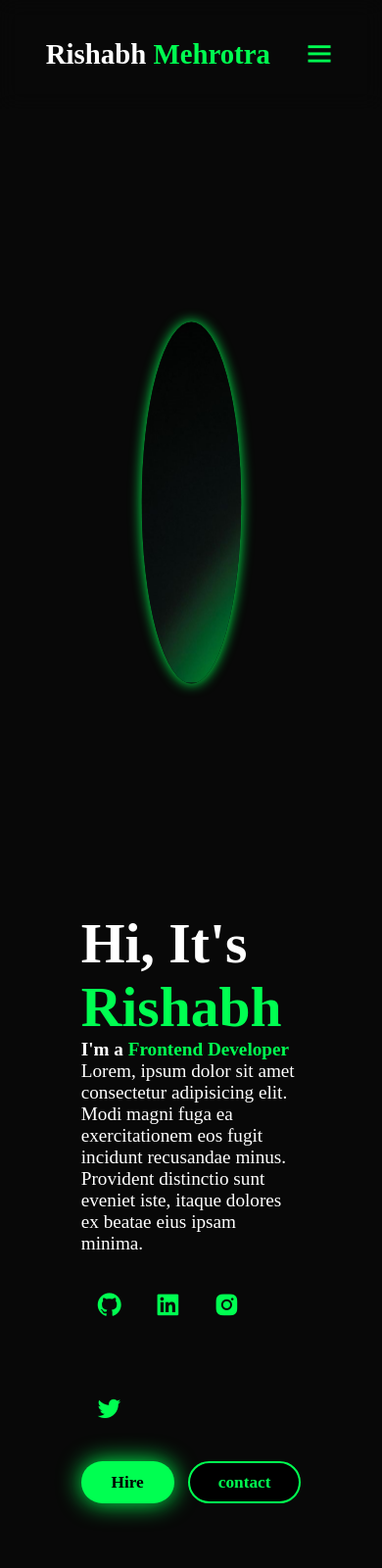
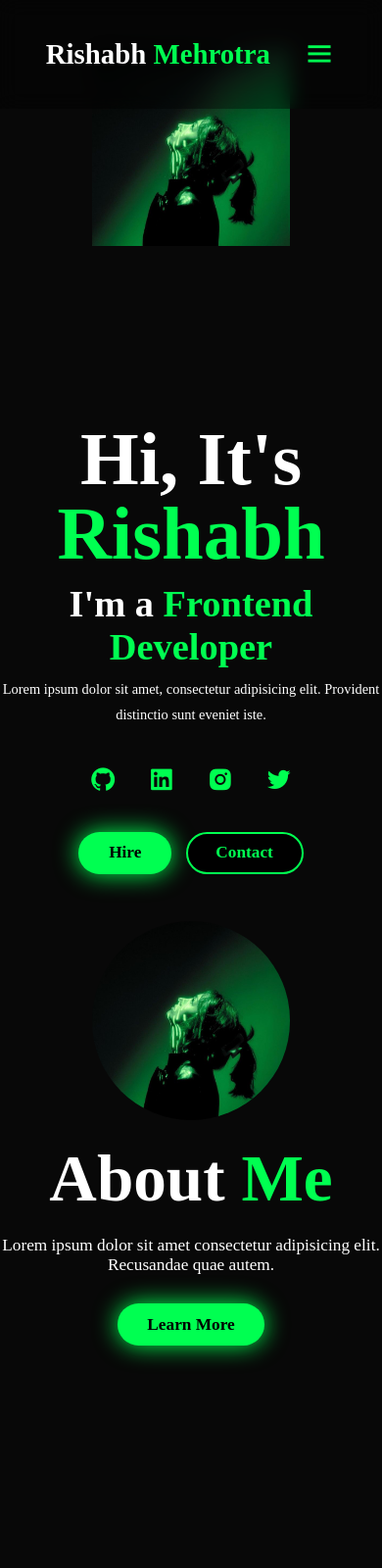
Before and after one commit to rish2311/PROJECT-BASED-LEARNING-2024, a plain HTML site: page DAY 1/Portfolio/index.html in a window 390 px wide. Shown: the top 1600 px of the page at 98% size. Drawn offline with nearby package versions, Linux system fonts and the light colour scheme.

Commit message:
Fixed Some UI issues

```diff
--- a/DAY 1/Portfolio/index.html
+++ b/DAY 1/Portfolio/index.html
@@ -5,194 +5,119 @@
     <meta name="viewport" content="width=device-width, initial-scale=1.0">
     <title>Portfolio Website</title>
 
-    <link rel = "stylesheet" href="style.css" />
-    <link href = "https://unpkg.com/boxicons@2.1.4/css/boxicons.min.css" rel = "stylesheet"/>
+    <link rel="stylesheet" href="style.css" />
+    <link href="https://unpkg.com/boxicons@2.1.4/css/boxicons.min.css" rel="stylesheet"/>
 
-<!-- this is a comment in HTML -->
 </head>
+
 <body>
 
-    <!--Header Section-->
-
-    <header class = "header">
-        <a href = "#home" class = "logo">Rishabh
-            <span>Mehrotra</span>
-        </a>
-
-        <i class="bx bx-menu" id = "menu-icon"></i>
-
+    <header class="header">
+        <a href="#home" class="logo">Rishabh <span>Mehrotra</span></a>
+        <i class="bx bx-menu" id="menu-icon"></i>
         <nav class="navbar">
-            <a href = "#home">Home</a>
-            <a href = "#about">About</a>
-            <a href = "#services">Services</a>
-            <a href = "#contact">Contact</a>
-
+            <a href="#home">Home</a>
+            <a href="#about">About</a>
+            <a href="#services">Services</a>
+            <a href="#contact">Contact</a>
         </nav>
     </header>
 
-<!--Home Section-->
-<!--Section.home#Home se niche wala line create hoga-->
-<section class="home" id="Home">
-
-    <!--.divhome-content se niche wala line create hoga-->
-    <div class="div-home-content">
+    <section class="home" id="home">
+        <div class="home-content">
             <h1>Hi, It's <span>Rishabh</span></h1>
             <h3>I'm a <span>Frontend Developer</span></h3>
-        <p>Lorem, ipsum dolor sit amet consectetur adipisicing elit. Modi magni fuga ea exercitationem eos fugit incidunt recusandae minus. Provident distinctio sunt eveniet iste, itaque dolores ex beatae eius ipsam minima.</p>
-
+            <p>Lorem ipsum dolor sit amet, consectetur adipisicing elit. Provident distinctio sunt eveniet iste.</p>
             <div class="social-icons">
-            <a href="#">
-                <i class="bx bxl-github"></i>
-            </a>
-            <a href = "#">
-                <i class = "bx bxl-linkedin-square"></i>
-            </a>
-            <a href="#">
-                <i class="bx bxl-instagram-alt"></i>
-            </a>
-            <a href="#">
-                <i class="bx bxl-twitter"></i>
-            </a>
+                <a href="#"><i class="bx bxl-github"></i></a>
+                <a href="#"><i class="bx bxl-linkedin-square"></i></a>
+                <a href="#"><i class="bx bxl-instagram-alt"></i></a>
+                <a href="#"><i class="bx bxl-twitter"></i></a>
             </div>
-
-        <div class = "btn-group">
+            <div class="btn-group">
                 <a href="#" class="btn">Hire</a>
-            <a href="#contact" class="btn">contact</a>
+                <a href="#contact" class="btn">Contact</a>
             </div>
         </div>
-
-    <!--.home-img se niche wala line create hoga-->
         <div class="home-img">
-        <img src="image.jpg" alt="">
+            <img src="image.jpg" alt="Rishabh Mehrotra profile picture">
         </div>
     </section>
 
-<!--Home Section is completed Here. About Section we will create now.-->
-<!--Section.about#about se niche wala line create hoga-->
     <section class="about" id="about">
-
         <div class="about-img">
-        <img src="image.jpg" alt="">
+            <img src="image.jpg" alt="Rishabh Mehrotra picture">
         </div>
-
         <div class="about-content">
             <h2>About <span>Me</span></h2>
-        <p>Lorem ipsum dolor sit amet consectetur, adipisicing elit. Obcaecati, quas vel. Error, voluptatem accusantium nam atque magnam incidunt dolorum inventore rem nesciunt velit debitis libero consequatur? Recusandae, quae autem. Debitis?</p>
-        <a href="#" class-="btn"></a>
+            <p>Lorem ipsum dolor sit amet consectetur adipisicing elit. Recusandae quae autem.</p>
+            <a href="#" class="btn">Learn More</a>
         </div>
     </section>
-<!--This is the end of about section-->
 
-<!--Services Section starts here-->
-<!--class.services#services se niche wala line create hoga-->
     <section class="services" id="services">
         <h2 class="heading">Services</h2>
-
         <div class="services-container">
-
-        <!-- .service-box se div create hua hai niche wala-->
             <div class="service-box">
-        <div class = "service-info">
-
-            <!--To create an icon-->
+                <div class="service-info">
                     <i class="bx bxs-devices"></i>
-            <h4>Mobile Development</h4>
-            <p>Lorem ipsum dolor sit amet consectetur, adipisicing elit. Distinctio, provident!</p>
+                    <h4>Mobile App Development</h4>
+                    <p>Lorem ipsum dolor sit amet consectetur adipisicing elit.</p>
                 </div>
             </div>
-
-
-
             <div class="service-box">
-            <div class = "service-info">
-
-                <!--To create an icon-->
+                <div class="service-info">
                     <i class="bx bxs-code"></i>
                     <h4>Frontend Development</h4>
-                <p>Lorem ipsum dolor sit amet consectetur, adipisicing elit. Distinctio, provident!</p>
+                    <p>Lorem ipsum dolor sit amet consectetur adipisicing elit.</p>
                 </div>
             </div>
-
-
-
             <div class="service-box">
-            <div class = "service-info">
-
-                <!--To create an icon-->
+                <div class="service-info">
                     <i class="bx bxs-code-curly"></i>
                     <h4>Backend Development</h4>
-                <p>Lorem ipsum dolor sit amet consectetur, adipisicing elit. Distinctio, provident!</p>
+                    <p>Lorem ipsum dolor sit amet consectetur adipisicing elit.</p>
                 </div>
             </div>
         </div>
     </section>
 
-<!--Now we will start contact section-->
     <section class="contact" id="contact">
         <h2 class="heading">Contact <span>Me</span></h2>
-
         <form action="">
             <div class="input-group">
                 <div class="input-box">
                     <input type="text" placeholder="Full Name">
                     <input type="email" placeholder="Email">
                 </div>
-
                 <div class="input-box">
                     <input type="number" placeholder="Phone Number">
-                <input type = "text" placeholder="Subject">
+                    <input type="text" placeholder="Subject">
                 </div>
             </div>
-
-
             <div class="input-group-2">
-            <textarea name="" id="" cols="30" rows="10" placeholder="Your Message"></textarea>
-
-            <input type = "submit" value="Send Message" class="btn">
-
+                <textarea cols="30" rows="10" placeholder="Your Message"></textarea>
+                <input type="submit" value="Send Message" class="btn">
             </div>
         </form>
     </section>
 
-<!--Now we will create a footer section-->
     <footer class="footer">
         <div class="social-icons">
-        <a href="#">
-            <i class="bx bxl-github"></i>
-        </a>
-        <a href = "#">
-            <i class = "bx bxl-linkedin-square"></i>
-        </a>
-        <a href="#">
-            <i class="bx bxl-instagram-alt"></i>
-        </a>
-        <a href="#">
-            <i class="bx bxl-twitter"></i>
-        </a>
+            <a href="#"><i class="bx bxl-github"></i></a>
+            <a href="#"><i class="bx bxl-linkedin-square"></i></a>
+            <a href="#"><i class="bx bxl-instagram-alt"></i></a>
+            <a href="#"><i class="bx bxl-twitter"></i></a>
         </div>
-
         <ul class="list">
-        <li>
-            <a href="#">FAQ</a>
-        </li>
-        <li>
-            <a href="#services">Services</a>
-        </li>
-        <li>
-            <a href="#about">About Me</a>
-        </li>
-        <li>
-            <a href="#contact">Contact</a>
-        </li>
+            <li><a href="#">FAQ</a></li>
+            <li><a href="#services">Services</a></li>
+            <li><a href="#about">About Me</a></li>
+            <li><a href="#contact">Contact</a></li>
         </ul>
-
-    <p class="copyright">
-        © Rishabh Mehrotra | All Rights Reserved
-    </p>
+        <p class="copyright">© Rishabh Mehrotra | All Rights Reserved</p>
     </footer>
 
-
-<script src = "script.js"></script>
-
+    <script src="script.js"></script>
 </body>
 </html>
--- a/DAY 1/Portfolio/style.css
+++ b/DAY 1/Portfolio/style.css
@@ -1,4 +1,4 @@
-* {
+/* * {
     margin : 0;
     padding : 0;
     box-sizing: border-box;
@@ -11,7 +11,7 @@
 
 html{
     font-size: 60%;
-    ov4erflow-x: hidden;
+    overflow-x: hidden;
 }
 
 :root{
@@ -25,10 +25,11 @@ body{
     background: var(--bg-color);
     color: var(--text-color);
 }
+
 .header{
     position: fixed;
     width: 100%;
-    top: 0%;
+    top: 0;
     left: 0;
     padding: 4rem 12%;  //Space from top and bottom is 4 rem
     background: rgba(0, 0, 0, 0.3);
@@ -43,7 +44,6 @@ body{
     font-size: 3.6rem;
     color: var(--main-color);
     display: none;
-
 }
 
 .logo{
@@ -75,11 +75,91 @@ span{
     border-bottom: 3px solid var(--main-color);
     color: var(--main-color);
 }
+*/
+
+* {
+    margin: 0;
+    padding: 0;
+    box-sizing: border-box;
+    text-decoration: none;
+    border: none;
+    outline: none;
+    scroll-behavior: smooth;
+    font-family: "Poppins";
+}
+
+html {
+    font-size: 60%;
+    overflow-x: hidden;
+}
+
+:root {
+    --bg-color: #080808;
+    --second-bg-color: #001005;
+    --text-color: white;
+    --main-color: #00ff51;
+}
+
+body {
+    background: var(--bg-color);
+    color: var(--text-color);
+}
+
+.header {
+    position: fixed;
+    width: 100%;
+    top: 0;
+    left: 0;
+    padding: 4rem 12%;
+    background: rgba(0, 0, 0, 0.3);
+    backdrop-filter: blur(10px);
+    display: flex;
+    justify-content: space-between;
+    align-items: center;
+    z-index: 100;
+}
+
+#menu-icon {
+    font-size: 3.6rem;
+    color: var(--main-color);
+    display: none;
+}
+
+.logo {
+    font-size: 3rem;
+    color: var(--text-color);
+    font-weight: 800;
+    cursor: pointer;
+    transition: 0.3s ease;
+}
+
+.logo:hover {
+    transform: scale(1.1);
+}
+
+span {
+    color: var(--main-color);
+}
+
+.navbar a {
+    font-size: 2rem;
+    color: var(--text-color);
+    margin-left: 3rem;
+    font-weight: 500;
+    transition: 0.3s ease;
+}
+
+.navbar a:hover {
+    color: var(--main-color);
+}
+
+/* Rest of the CSS remains unchanged except for the typo fixes and enhancements */
+
+
 
 section{
     min-height: 100vh; //100% of viewport height
     padding: 10rem 12%;  //gives space from top and bottom
-
 }
 
 .home{
@@ -87,7 +167,6 @@ section{
     align-items: center;
     justify-content: space-between;
     gap: 15rem;
-    padding: 10rem;
 }
 
 .home-content{
@@ -95,11 +174,10 @@ section{
     flex-direction: column;
     align-items: flex-end;
     text-align: right;
-    width: 10rem;
 }
 
 .home-content h1{
-    font-size: 10rem;
+    font-size: 8rem;
     font-weight: 700;
     margin-top: 1.5rem;
     line-height: 1;
@@ -116,7 +194,14 @@ section{
     line-height: 1.8;
 }
 
-.div-home-content h1{
+.home-content img{
+    width: 32w;
+    border-radius: 50%;
+    box-shadow: 0 0 25px var(--main-color);
+    transition: 0.4s ease-in-out;
+}
+
+/*.div-home-content h1{
     font-size: 6rem;
 }
 .div-home-content h3, p{
@@ -130,7 +215,7 @@ section{
     border-radius: 50%;
     box-shadow: 0 0 25px var(--main-color);
     transition: 0.4s ease-in-out;
-}
+}*/
 
 .home-img img:hover{
     box-shadow: 0 0 25px var(--main-color),
@@ -146,7 +231,7 @@ section{
     font-size: 3rem;
     padding: 1rem;
     background: transparent;
-    border; 2p0x solid var(--main-color);
+    border; 2px solid var(--main-color);
     border-radius: 50%;
     color: var(--main-color);
     margin: 3rem 0.5rem;
@@ -250,7 +335,7 @@ section{
 .heading{
     text-align: center;
     font-size: 7rem;
-    margin; 5rem 0;
+    margin: 5rem 0;
 }
 
 .services{
@@ -302,7 +387,7 @@ section{
 }
 
 .service-info h4{
-    font-weight: 4rem;
+    font-size: 4rem;
     margin: 2rem 0;
     font-weight: 800;
 }
@@ -310,6 +395,7 @@ section{
 .services-info p{
     font-size: 1.4rem;
     font-weight: 600;
+    line-height: 1.7;
 }
 
 
@@ -353,10 +439,15 @@ section{
 
 .footer .social-icons{
     text-align: center;
+}
+
+.footer ul{
+    text-align: center;
     font-size: 1.8rem;
 }
+
 .footer ul li[
-    display: inline-blocks;
+    display: inline-block;
     margin-left: 20px;
 ]
 
@@ -416,7 +507,7 @@ section{
         text-align: center;
     }
 
-    .home-img{
+    .home-img img{
         width: 52vw;
     }
 
```
Lines whose indentation alone changed are shown as unchanged.
